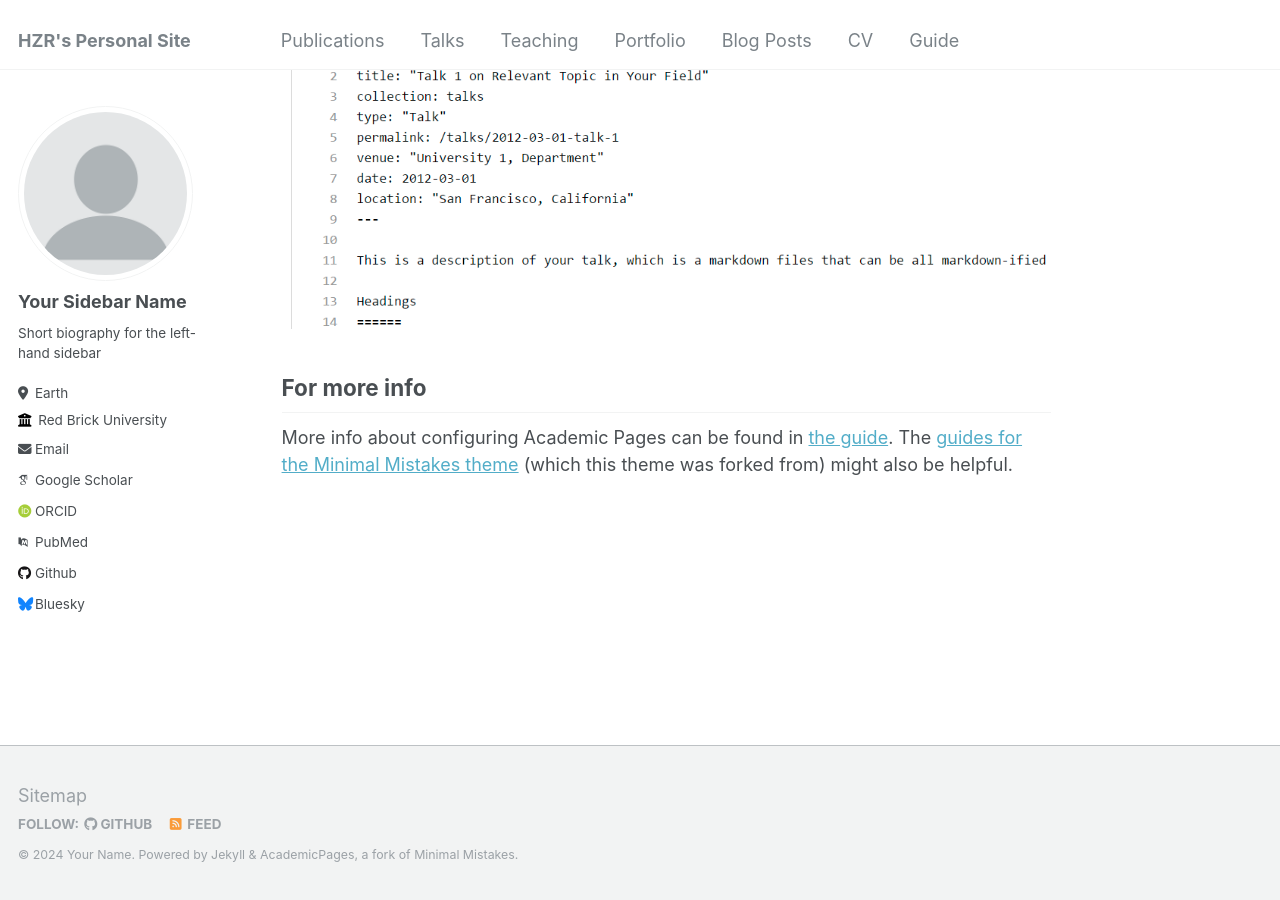
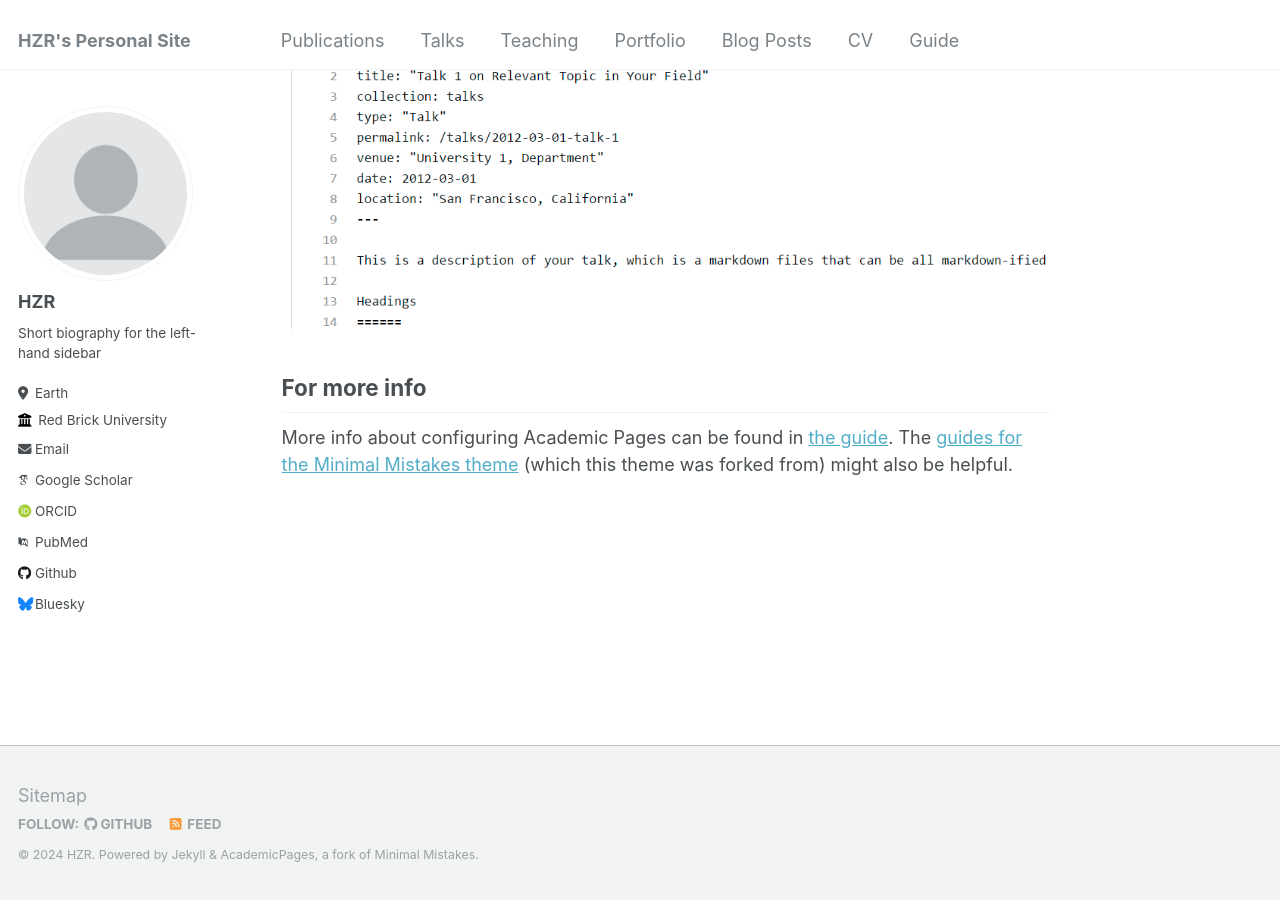
Before and after one commit to HeinZingerRyo/HeinZingerRyo.github.io, a Jekyll site: the page built from _pages/about.md, in a window 1280 px wide and 900 px high, scrolled down 2660 px. Built offline with Jekyll 4.4.1, drawn with Linux system fonts in a browser that asks for light colours; some web fonts are replaced.

Commit message:
Update _config.yml

```diff
--- a/_config.yml
+++ b/_config.yml
@@ -10,9 +10,9 @@
 locale                   : "en-US"
 title                    : "HZR's Personal Site"
 title_separator          : "-"
-name                     : &name "Your Name"
-description              : &description "personal description"
-url                      : https://academicpages.github.io # the base hostname & protocol for your site e.g. "https://mmistakes.github.io"
+name                     : &name "HZR"
+description              : &description "personal descriptionTBD"
+url                      : https://heinzingerryo.github.io
 baseurl                  : "" # the subpath of your site, e.g. "/blog"
 repository               : "academicpages/academicpages.github.io"
 
@@ -22,7 +22,7 @@ repository               : "academicpages/academicpages.github.io"
 author:
   # Biographic information
   avatar           : "profile.png"
-  name             : "Your Sidebar Name"
+  name             : "HZR"
   pronouns         : # example: "she/her"
   bio              : "Short biography for the left-hand sidebar"
   location         : "Earth"
```
